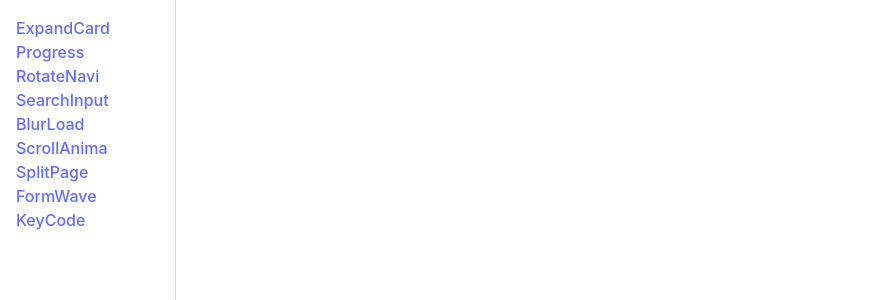
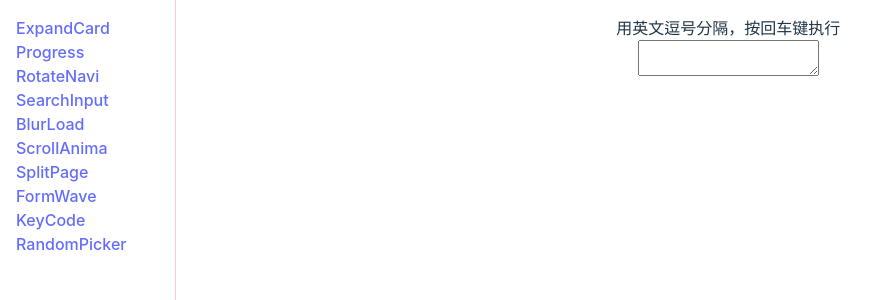
Before and after one commit to JaxNext/50projects, a Vue app: page /#/randomPicker in a window 1280 px wide. Shown: the top 300 px of the page, without its empty margins (0-885 px from the left). Built offline with nearby package versions, Linux system fonts and the light colour scheme.

Commit message:
feature: random picker

```diff
--- /dev/null
+++ b/src/pages/randomPicker/index.vue
@@ -0,0 +1,44 @@
+<template>
+  <div class="tips">用英文逗号分隔，按回车键执行</div>
+  <textarea v-model="text" @keypress.enter.prevent="run"></textarea>
+  <div class="options">
+    <div
+      v-for="(option, index) in options"
+      :key="index"
+      :class="['option m-[10px] inline-block rounded-[5px] px-[10px] py-[5px] bg-gray', { 'bg-orange': option === res }]">
+      {{ option }}
+    </div>
+  </div>
+</template>
+
+<script setup lang="ts">
+import { ref, computed } from 'vue'
+import { wait } from '~/utils/index'
+const text = ref('')
+const res = ref('')
+const loopNum = 5
+const options = computed(() => {
+  return text.value.split(',').filter(Boolean)
+})
+async function run() {
+  const list = options.value
+  const length = list.length
+  const resIndex = getRandomIndex(length)
+  for (let i = 0; i < loopNum; i++) {
+    for (let j = 0; j < length; j++) {
+      res.value = list[j]
+      if (i === loopNum - 1 && j === resIndex) {
+        break
+      }
+      await wait(100)
+    }
+  }
+}
+function getRandomIndex(num: number) {
+  return Math.floor(Math.random() * num)
+}
+</script>
+
+<style scoped lang="scss">
+
+</style>
--- a/src/routes/routes.ts
+++ b/src/routes/routes.ts
@@ -44,5 +44,10 @@ const routes = [
     name: 'KeyCode',
     component: () => import('@/pages/keyCode/index.vue'),
   },
+  {
+    path: '/randomPicker',
+    name: 'RandomPicker',
+    component: () => import('@/pages/randomPicker/index.vue'),
+  },
 ]
 export default routes
```
